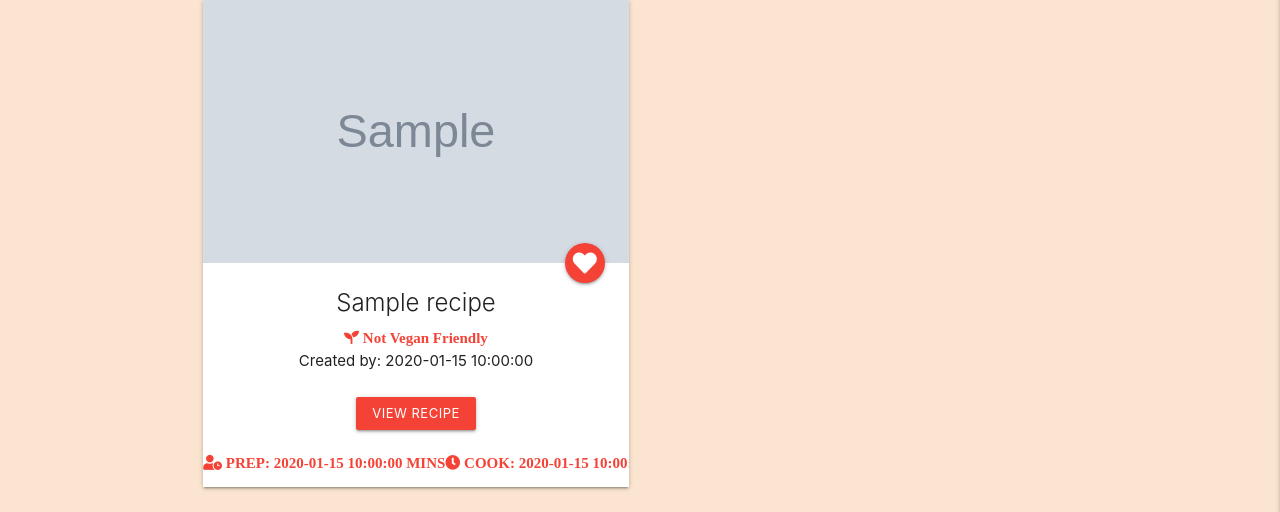
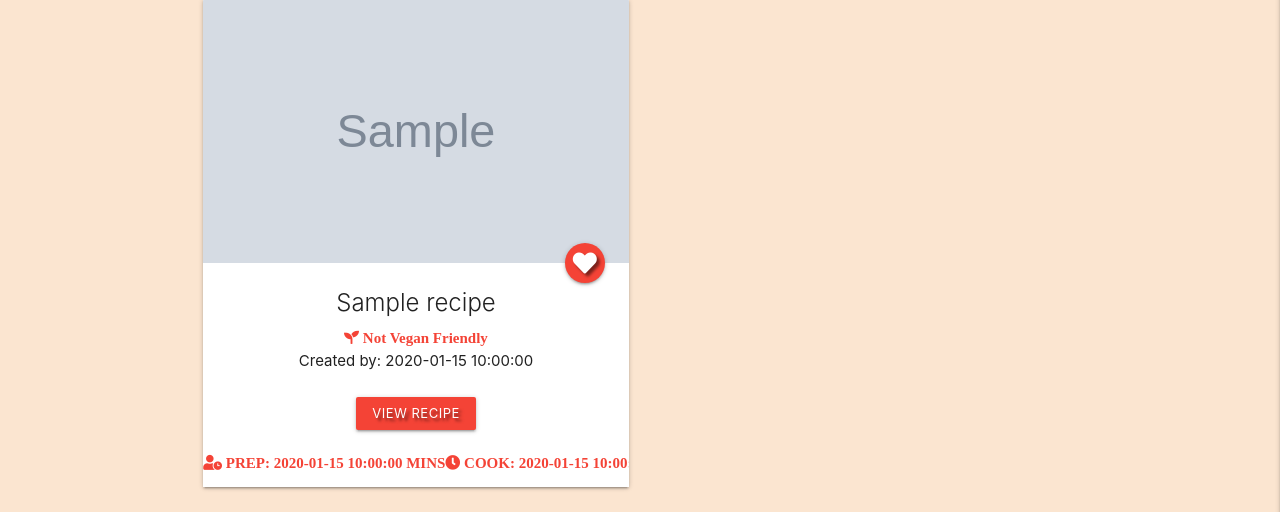
Before and after one commit to paulvmking/Pal-lette, a Flask app: page / in a window 1280 px wide. Shown: the part 187-699 px from the top of the page. Run offline with Flask 2, Linux system fonts and the light colour scheme; grey boxes marked "Sample" are stand-in pictures; a database or web service that is not in the repository returns one stand-in record (values such as "Sample title"); some libraries are stand-ins or nearby versions.

Commit message:
Added text shadows to elements to aid visuals

```diff
--- a/templates/recipes.html
+++ b/templates/recipes.html
@@ -12,7 +12,7 @@
         <div class="card">
             <div class="card-image">
                 <img src="{{ recipe.image }}">
-                <a class="btn-floating halfway-fab waves-effect waves-light red"><i class="fas fa-heart"
+                <a class="btn-floating halfway-fab waves-effect waves-light red"><i class="fas fa-heart text-shadow"
                         id="like"></i></a>
             </div>
             <div class="card-content" id="card-content">
@@ -30,7 +30,7 @@
                     </span>
                 </div>
                 <div class="row">
-                    <div class="center-align btn-container">
+                    <div class="center-align btn-container text-shadow">
                         <div>
                             <a href="#" class="waves-effect red btn-small">View Recipe</a>
                         </div>
```
